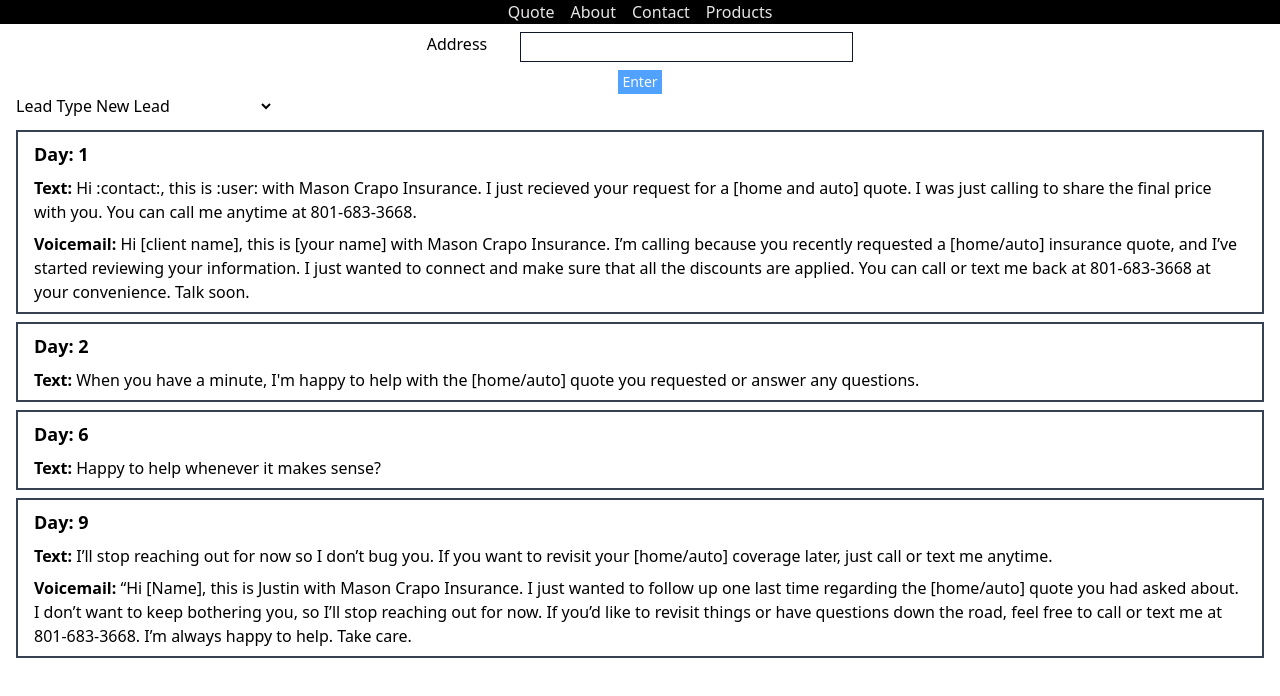
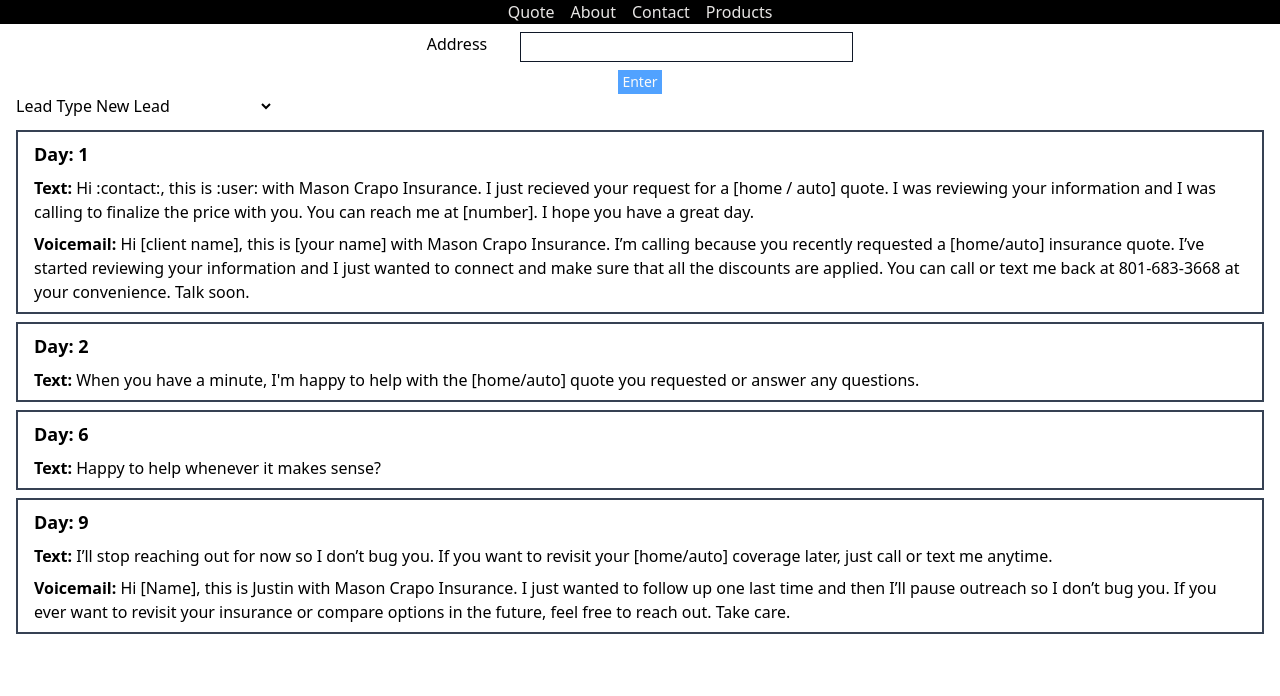
Before and after one commit to Jpatrick6420/propertyandcasualtywebsite, a React (Vite) app: page / in a window 1280 px wide. Shown: the top 696 px of the page. Built offline with nearby package versions, Linux system fonts and the light colour scheme.

Commit message:
changed scripts... again

```diff
--- a/src/data/scripts.js
+++ b/src/data/scripts.js
@@ -1,9 +1,9 @@
 const newLeads = [
   {
     day: 1,
-    message: `Hi :contact:, this is :user: with Mason Crapo Insurance. I just recieved your request for a [home and auto] quote. I was just calling to share the final price with you. You can call me anytime at 801-683-3668. `,
+    message: `Hi :contact:, this is :user: with Mason Crapo Insurance. I just recieved your request for a [home / auto] quote. I was reviewing your information and I was calling to finalize the price with you. You can reach me at [number]. I hope you have a great day.`,
     topic: "",
-    voicemail: `Hi [client name], this is [your name] with Mason Crapo Insurance. I’m calling because you recently requested a [home/auto] insurance quote, and I’ve started reviewing your information. I just wanted to connect and make sure that all the discounts are applied. You can call or text me back at 801-683-3668 at your convenience. Talk soon.`,
+    voicemail: `Hi [client name], this is [your name] with Mason Crapo Insurance. I’m calling because you recently requested a [home/auto] insurance quote. I’ve started reviewing your information and I just wanted to connect and make sure that all the discounts are applied. You can call or text me back at 801-683-3668 at your convenience. Talk soon.`,
   },
   {
     day: 2,
@@ -21,14 +21,14 @@
     day: 9,
     message: `I’ll stop reaching out for now so I don’t bug you. If you want to revisit your [home/auto] coverage later, just call or text me anytime.`,
     topic: "",
-    voicemail: `“Hi [Name], this is Justin with Mason Crapo Insurance. I just wanted to follow up one last time regarding the [home/auto] quote you had asked about. I don’t want to keep bothering you, so I’ll stop reaching out for now. If you’d like to revisit things or have questions down the road, feel free to call or text me at 801-683-3668. I’m always happy to help. Take care.`,
+    voicemail: `Hi [Name], this is Justin with Mason Crapo Insurance. I just wanted to follow up one last time and then I’ll pause outreach so I don’t bug you. If you ever want to revisit your insurance or compare options in the future, feel free to reach out. Take care.`,
   },
 ];
 
 const requoteTexts = [
   {
     day: 1,
-    message: `Hi :contact:, this is Justin with Mason Crapo Insurance. I just left you a quick voicemail — no rush at all. I wanted to see if it makes sense to revisit your insurance options since it’s been a while.`,
+    message: `Hi :contact:, this is :user: with Mason Crapo Insurance. It's been awhile since we last looked at your auto and home insurance. Since our rates have changed, I just wanted to see if it makes sense to get you an updated quote. `,
     voicemail: `
 Hi [Name], this is Justin with Mason Crapo Insurance. We had looked at your [home/auto] insurance in the past, and I’m reaching out to see if it makes sense to revisit it now. Nothing urgent — just wanted to connect and see if you’d like an updated look. You can call or text me back at 801-683-3668 whenever it’s convenient.`,
     topic: "",
@@ -41,7 +41,7 @@
   },
   {
     day: 6,
-    message: `Sometimes re-quotes come out very similar, and sometimes they look different because of rate changes. Happy to walk through it if you want.`,
+    message: `Sometimes re-quotes come out very similar, and sometimes they look different because ages of drivers, vehicles and other factors. Happy to walk through it if you want.`,
     voicemail: "",
     topic: "",
   },
@@ -67,14 +67,14 @@
   },
   {
     day: 6,
-    message: `The reason why i reached out is because we've added new carriers since we last took a look so getting multiple rates at once can be beneficial. I'd love to help when it makes sence for you.`,
+    message: `The reason why I reached out is because we've added new carriers since we last recieved your quote request. I can put together some comparisons if that is helpful to you.`,
     voicemail: "",
     topic: "",
   },
   {
     day: 9,
-    message: `I’ll stop reaching out for now so I don’t bug you. If you want to revisit your insurance later, just text or call :phone: and I’ll get you fresh numbers.`,
-    voicemail: `Hi [Name], this is Justin with Mason Crapo Insurance. I just wanted to follow up one last time and then I’ll stop reaching out for now so I don’t bug you. If you want to revisit your insurance down the road, feel free to call or text me at 801-683-3668. Take care.`,
+    message: `I’ll stop reaching out for now so I don’t bug you. If you want to check the insurance market at a later date then reach out and I’ll get you a comparison.`,
+    voicemail: `Hi [Name], this is [user] with Mason Crapo Insurance. I just wanted to follow up one last time and then I’ll stop reaching out for now so I don’t bug you. If you want to revisit your insurance down the road, feel free to call or text me at [number]. Take care.`,
     topic: "",
   },
 ];
@@ -84,7 +84,7 @@
     day: 1,
     topic: "claims",
     message:
-      "Hi :contact:, this is :user: with Mason Crapo Insurance, and I'm reaching out because the claim timing we discussed may no longer be affecting your options. No rush --just wanted to know if you'd like me to take another look.",
+      "Hi :contact:, this is :user: with Mason Crapo Insurance, and I'm reaching out because the claim that we discussed may no longer be affecting your options. No rush --just wanted to know if you'd like me to take another look.",
     voicemail: "",
   },
   {
@@ -124,7 +124,7 @@
     day: 3,
 
     message:
-      "Sometimes people circle back after a year or two when pricing, coverage, or service needs change. If that’s the case for you, I’m happy to take another look.",
+      "We would love to have you back. After our latest rate changes, I’m happy to take another look.",
     voicemail: "",
     topic: "",
   },
@@ -132,7 +132,7 @@
     day: 6,
 
     message:
-      "If you’d like to revisit things, would you prefer a quick call or for me to text you the basics?",
+      "Since you last been with us, we've added a lot of new options! There has never been a better time to see what your options are. I'm always happy to help you compare. ",
     voicemail: "",
     topic: "",
   },
@@ -140,7 +140,7 @@
     day: 9,
 
     message:
-      "I’ll pause outreach for now so I don’t bug you -- If you ever want to compare options again, just reply 'quote' and I’ll jump back in.",
+      "I’ll pause outreach for now so I don’t bug you -- I just wanted to let you know that I'm always here to help you compare options when the time is right. ",
     voicemail: `Hi [Name], this is Justin with Mason Crapo Insurance. I just wanted to follow up one last time and then I’ll stop reaching out for now so I
 don’t bug you. If you ever want to compare options again down the road, feel free to call or text me at 801-683-3668. Take care.`,
     topic: "",
```
